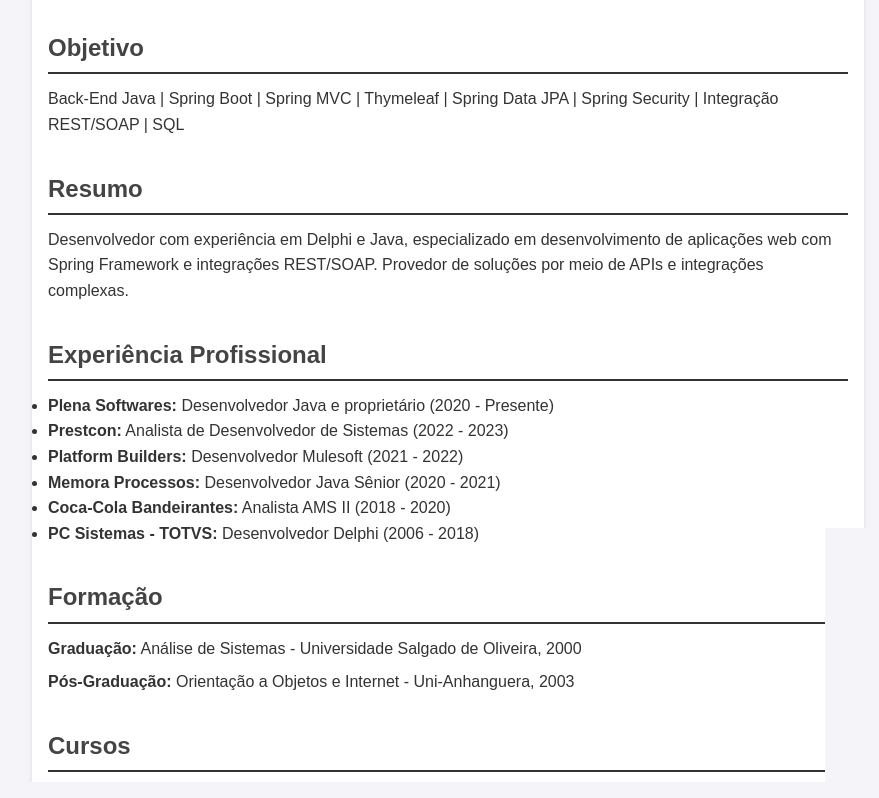
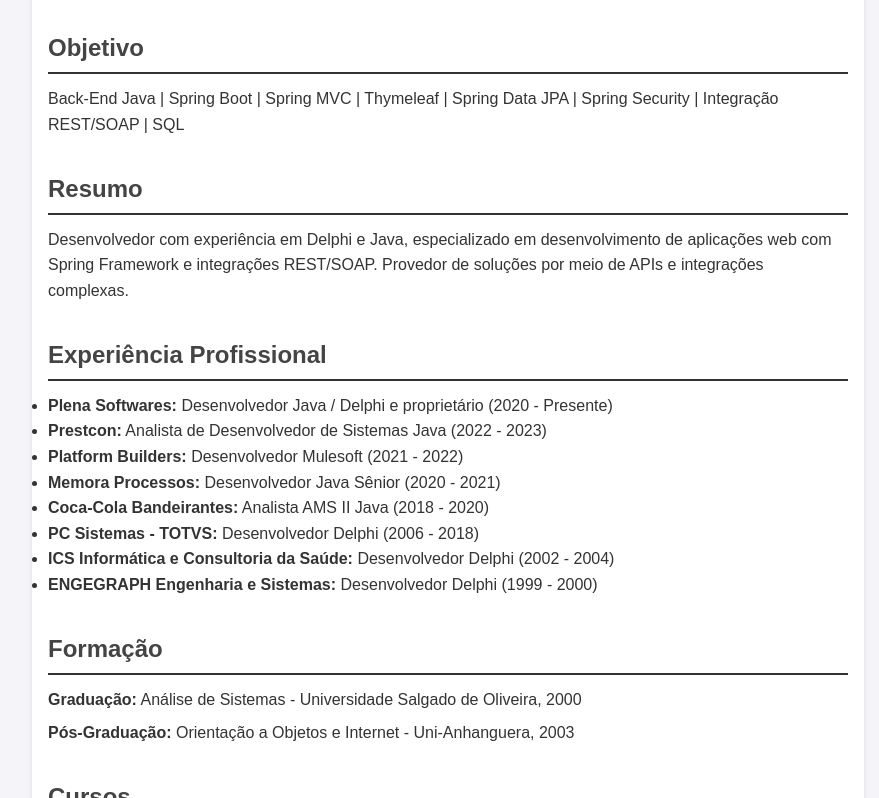
Before and after one commit to fabricioglimadev/site, a plain HTML site: page index.html in a window 1280 px wide. Shown: the part 489-1287 px from the top of the page, without its empty margins (192-1071 px from the left). Drawn offline with Linux system fonts and the light colour scheme.

Commit message:
Experiências adicionadas

```diff
--- a/index.html
+++ b/index.html
@@ -41,12 +41,14 @@
         <section id="experiencia">
             <h2>Experiência Profissional</h2>
             <ul>
-                <li><strong>Plena Softwares:</strong> Desenvolvedor Java e proprietário (2020 - Presente)</li>
-                <li><strong>Prestcon:</strong> Analista de Desenvolvedor de Sistemas (2022 - 2023)</li>
+                <li><strong>Plena Softwares:</strong> Desenvolvedor Java / Delphi e proprietário (2020 - Presente)</li>
+                <li><strong>Prestcon:</strong> Analista de Desenvolvedor de Sistemas Java (2022 - 2023)</li>
                 <li><strong>Platform Builders:</strong> Desenvolvedor Mulesoft (2021 - 2022)</li>
                 <li><strong>Memora Processos:</strong> Desenvolvedor Java Sênior (2020 - 2021)</li>
-                <li><strong>Coca-Cola Bandeirantes:</strong> Analista AMS II (2018 - 2020)</li>
+                <li><strong>Coca-Cola Bandeirantes:</strong> Analista AMS II Java (2018 - 2020)</li>
                 <li><strong>PC Sistemas - TOTVS:</strong> Desenvolvedor Delphi (2006 - 2018)</li>
+                <li><strong>ICS Informática e Consultoria da Saúde:</strong> Desenvolvedor Delphi (2002 - 2004)</li>
+                <li><strong>ENGEGRAPH Engenharia e Sistemas:</strong> Desenvolvedor Delphi (1999 - 2000)</li>
                 <!-- Adicionar mais conforme necessário -->
             </ul>
         </section>
```
